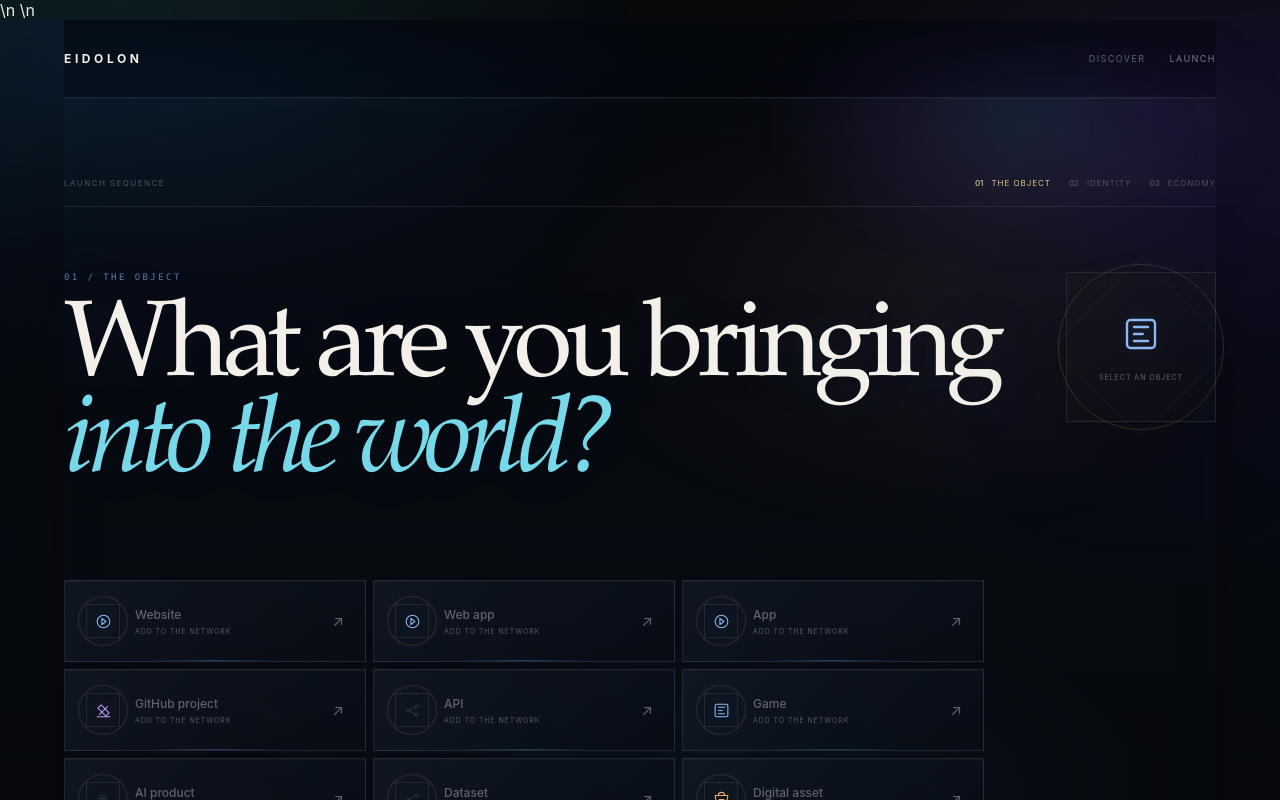
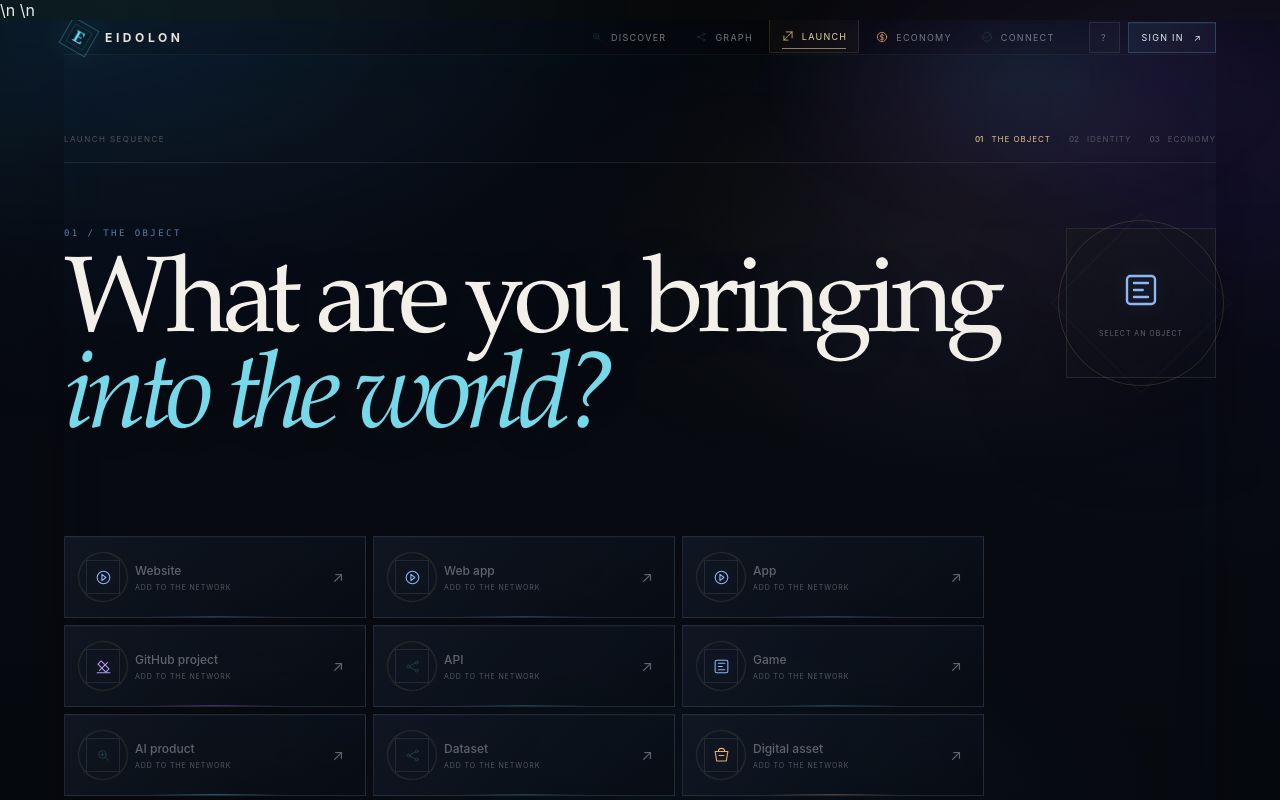
Before and after one commit to saalax4721x-coder/EIDOLON, a Next.js app: page /launch in a window 1280 px wide. Shown: the top 800 px of the page. Built offline with nearby package versions, Linux system fonts and the light colour scheme.

Commit message:
feat: unify launch navigation

```diff
--- a/app/launch/page.tsx
+++ b/app/launch/page.tsx
@@ -4,6 +4,7 @@ import { useMemo, useState } from "react";
 import { projectTypes, type ProjectType, type EconomyMode } from "@/lib/eidolon";
 import { emptyProjectDraft, projectDraftIsReady } from "@/lib/project-draft";
 import { EidolonIcon, type EidolonIconName } from "@/components/eidolon-icon";
+import { EidolonNav } from "@/components/eidolon-nav";
 
 const steps = ["THE OBJECT", "IDENTITY", "ECONOMY"];
 const typeIcons: Record<string, EidolonIconName> = {
@@ -47,13 +48,10 @@ export default function Launch() {
     }
   }
 
-  if (published) return <main className="surface launch-complete"><div className="launch-complete-sigil"><EidolonIcon name="verified" size={34}/></div><div className="panel success"><span className="eyebrow">PROJECT CREATED</span><h1>Your project has a place in EIDOLON.</h1><p>The project identity is now persisted. Source verification remains pending until the underlying source is actually verified.</p><div className="step-actions">{createdSlug && <a className="primary" href={`/project?slug=${encodeURIComponent(createdSlug)}`}>Open project <span>↗</span></a>}<a className="quiet-button" href="/discover">Enter discovery →</a></div></div></main>;
+  if (published) return <main className="surface launch-complete"><EidolonNav section="launch" /><div className="launch-complete-sigil"><EidolonIcon name="verified" size={34}/></div><div className="panel success"><span className="eyebrow">PROJECT CREATED</span><h1>Your project has a place in EIDOLON.</h1><p>The project identity is now persisted. Source verification remains pending until the underlying source is actually verified.</p><div className="step-actions">{createdSlug && <a className="primary" href={`/project?slug=${encodeURIComponent(createdSlug)}`}>Open project <span>↗</span></a>}<a className="quiet-button" href="/discover">Enter discovery →</a></div></div></main>;
 
   return <main className="surface launch-universe">
-    <header className="surface-nav">
-      <a href="/" className="wordmark">EIDOLON</a>
-      <nav className="surface-nav-links"><a href="/discover">Discover</a><span>LAUNCH</span></nav>
-    </header>
+    <EidolonNav section="launch" />
     <div className="launch-constellation" aria-hidden="true"><span/><span/><span/><i/></div>
     <section className="launch-panel launch-experience">
       <div className="launch-progress"><span>LAUNCH SEQUENCE</span><div>{steps.map((label, index) => <button key={label} className={index === step ? "progress-step active" : index < step ? "progress-step complete" : "progress-step"} onClick={() => index <= step && setStep(index)}><b>{String(index + 1).padStart(2, "0")}</b><small>{label}</small></button>)}</div></div>
```
